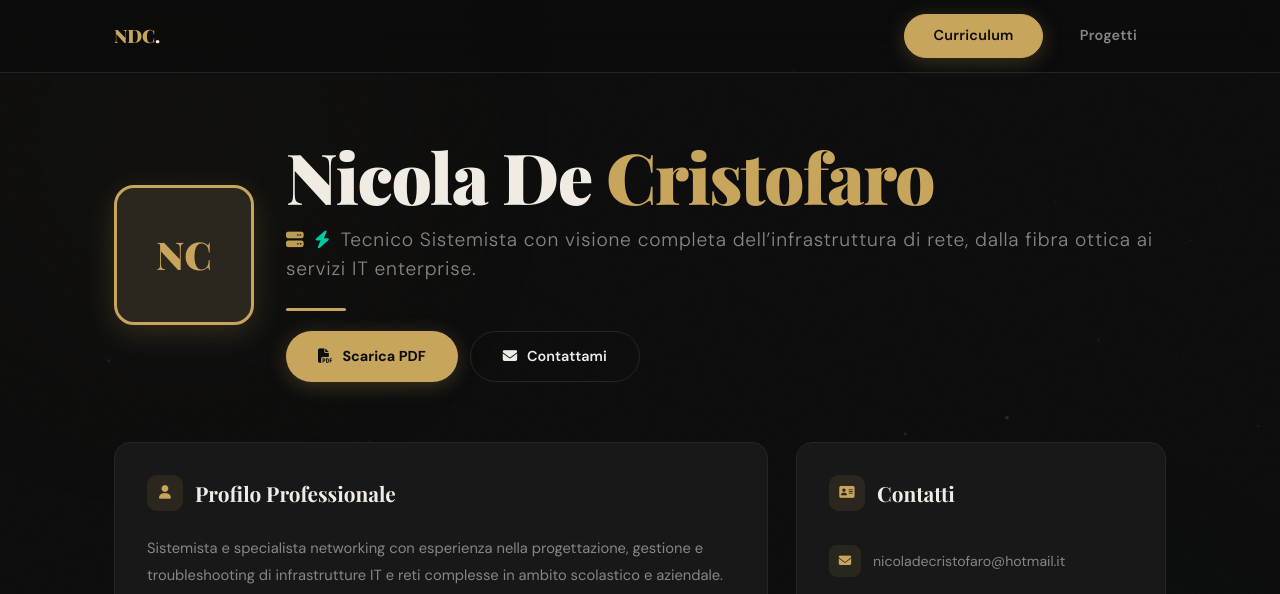
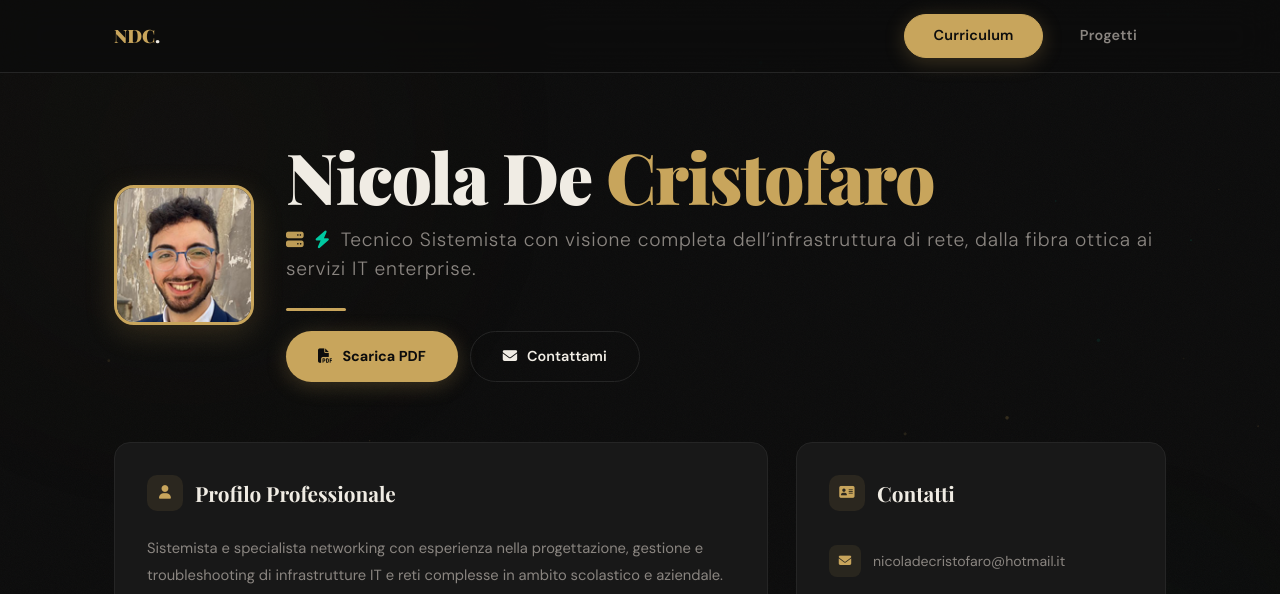
Before and after one commit to outs3t/CV, a website: page Curriculum.html in a window 1280 px wide. Shown: the top 594 px of the page. Drawn offline with nearby package versions, Linux system fonts and the light colour scheme; the site is published under a folder, as on GitHub Pages, so addresses that start at the root find nothing.

Commit message:
update cv

```diff
--- a/Curriculum.html
+++ b/Curriculum.html
@@ -265,7 +265,7 @@
         <div class="hero-header-row">
           <div class="profile-img-wrap">
             <img class="profile-img" id="profile-img" crossorigin="anonymous"
-                 src="/assets/profile.jpg"
+                 src="assets/profile.jpg"
                  onload="this.style.display='block';document.getElementById('profile-fallback').style.display='none';"
                  onerror="this.style.display='none';document.getElementById('profile-fallback').style.display='flex';">
             <div class="profile-fallback" id="profile-fallback">NC</div>
```
